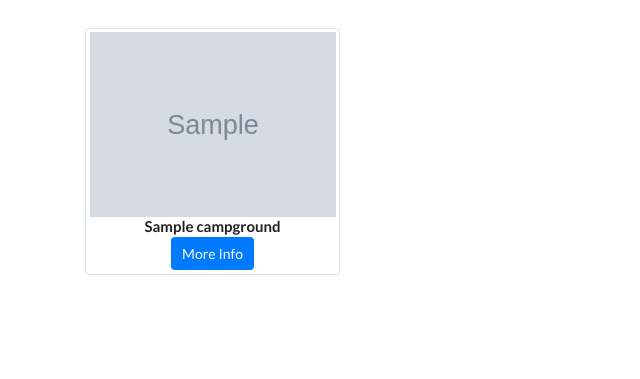
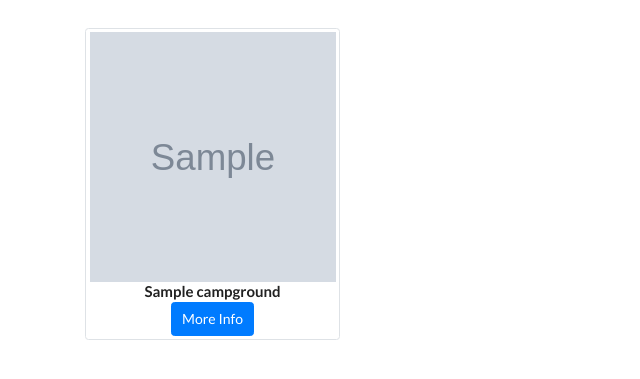
Before and after one commit to tony0609stark/commerce-c, a Node server app: page /campgrounds/ in a window 1280 px wide. Shown: the part 278-657 px from the top of the page, without its empty margins (0-640 px from the left). Run offline with Node 20, Linux system fonts and the light colour scheme; tables that the repository leaves empty hold one stand-in row (values such as "Sample post"); grey boxes marked "Sample" are stand-in pictures; some libraries are stand-ins or nearby versions.

Commit message:
thumbnail images

```diff
--- a/public/stylesheets/main.css
+++ b/public/stylesheets/main.css
@@ -7,6 +7,7 @@ body{
 }
 
 .thumbnail img {
+  height: 250px;
   width: 100%;
   margin: 0px;
 }
@@ -16,7 +17,7 @@ body{
 }
 
 .thumbnail . caption-full{
-  padding: 9px;
+  padding: 12px;
 }
 
 #delete-form{
```
